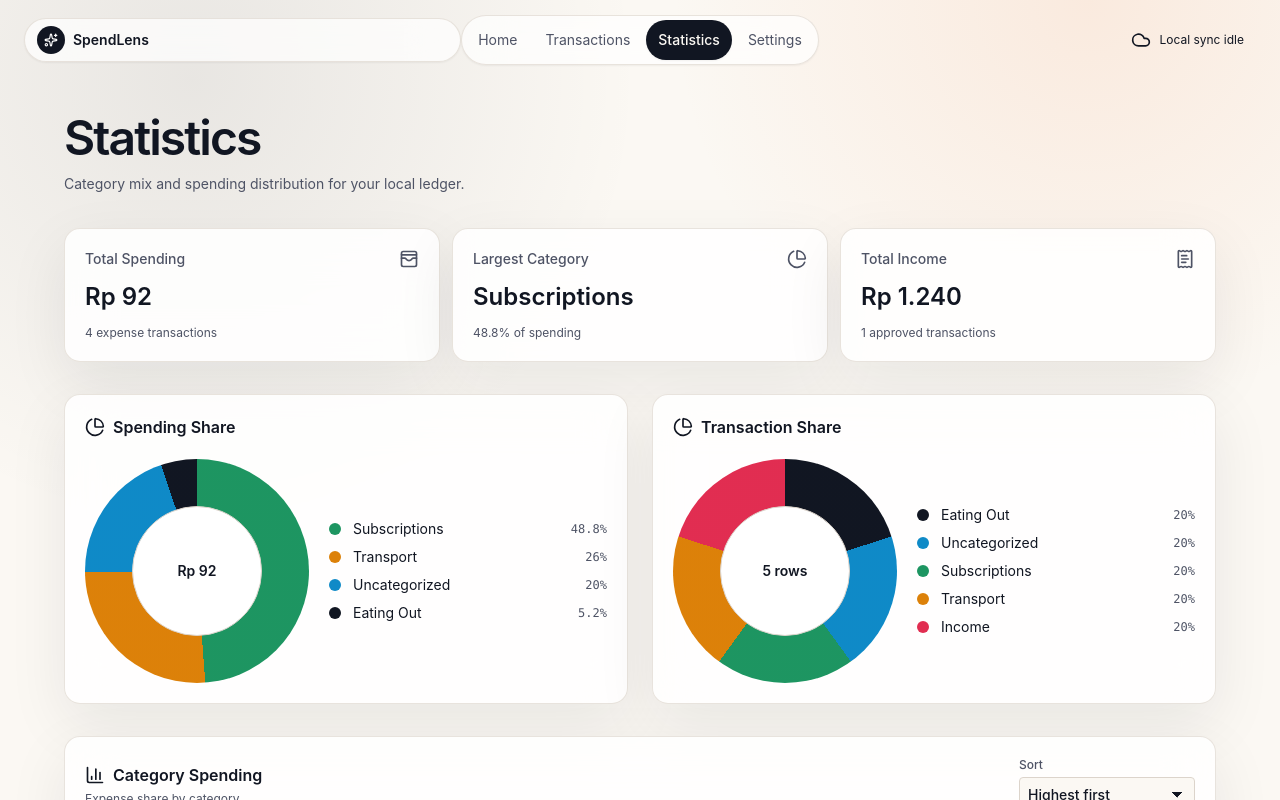
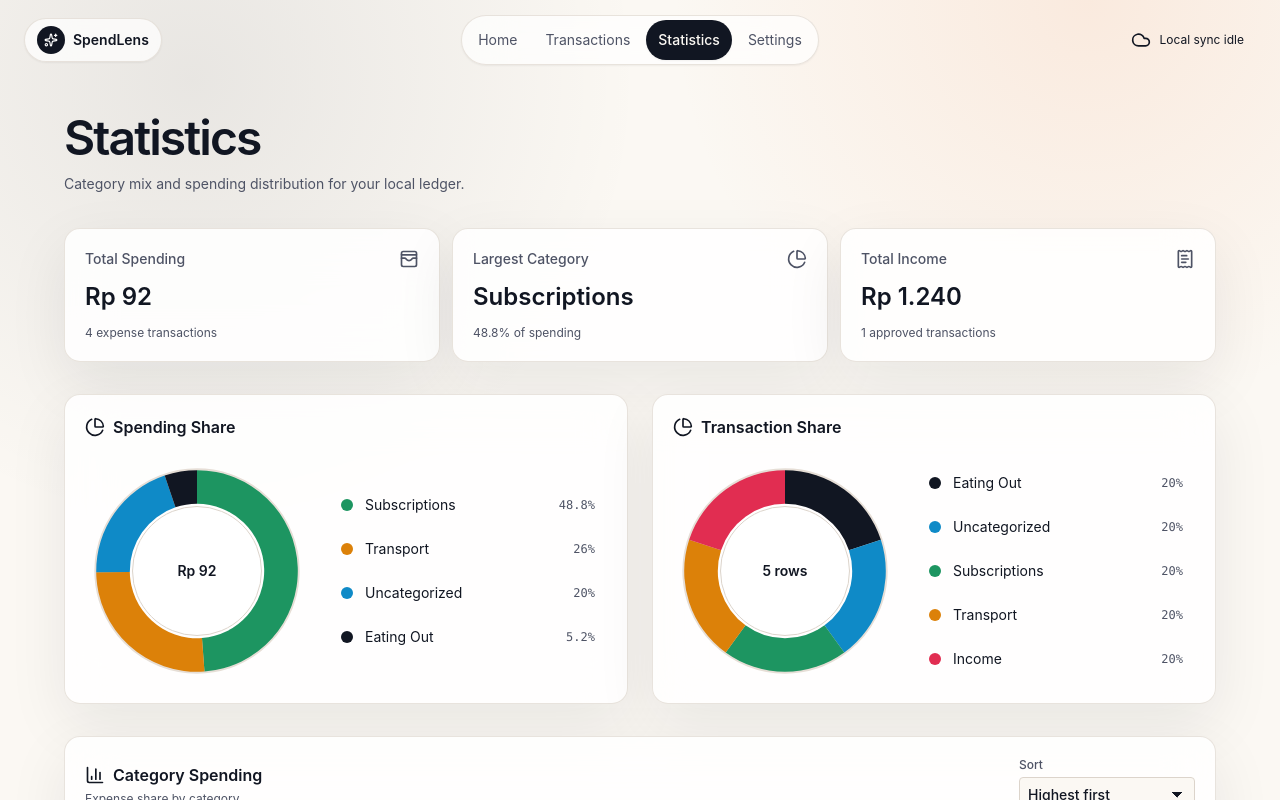
Before and after one commit to willsusanto/spend-lens, a Next.js app: page /statistics in a window 1280 px wide. Built offline with nearby package versions, Linux system fonts and the light colour scheme.

Commit message:
feat: enhance DonutChart with hover effects and dynamic segment paths

```diff
--- a/src/components/layouts/app-shell.tsx
+++ b/src/components/layouts/app-shell.tsx
@@ -32,7 +32,7 @@ export const AppShell = ({
       <header className="z-20 grid min-h-20 shrink-0 grid-cols-[1fr_auto_1fr] items-center px-4 py-3 sm:px-6">
         <Link
           href="/"
-          className="interactive-lift inline-flex min-h-11 items-center gap-2 rounded-full border border-[hsl(var(--outline-variant)/0.65)] bg-[hsl(var(--surface-lowest)/0.72)] px-3 text-sm font-semibold shadow-sm backdrop-blur-xl"
+          className="interactive-lift inline-flex min-h-11 items-center gap-2 justify-self-start rounded-full border border-[hsl(var(--outline-variant)/0.65)] bg-[hsl(var(--surface-lowest)/0.72)] px-3 text-sm font-semibold shadow-sm backdrop-blur-xl"
         >
           <span className="grid size-7 place-items-center rounded-full bg-primary text-primary-foreground">
             <Sparkles className="size-3.5" aria-hidden="true" />
--- a/src/components/ui/dialog/dialog.tsx
+++ b/src/components/ui/dialog/dialog.tsx
@@ -32,15 +32,17 @@ DialogOverlay.displayName = DialogPrimitive.Overlay.displayName;
 const DialogContent = React.forwardRef<
   React.ElementRef<typeof DialogPrimitive.Content>,
   React.ComponentPropsWithoutRef<typeof DialogPrimitive.Content>
->(({ className, children, ...props }, ref) => (
+>(({ className, children, style, ...props }, ref) => (
   <DialogPortal>
     <DialogOverlay />
+    <div className="fixed inset-0 z-50 grid place-items-center p-4">
       <DialogPrimitive.Content
         ref={ref}
         className={cn(
-        'fixed left-[50%] top-[50%] z-50 grid w-full max-w-lg translate-x-[-50%] translate-y-[-50%] gap-4 border bg-background p-6 shadow-lg duration-200 data-[state=open]:animate-in data-[state=closed]:animate-out data-[state=closed]:fade-out-0 data-[state=open]:fade-in-0 data-[state=closed]:zoom-out-95 data-[state=open]:zoom-in-95 data-[state=closed]:slide-out-to-left-1/2 data-[state=closed]:slide-out-to-top-[48%] data-[state=open]:slide-in-from-left-1/2 data-[state=open]:slide-in-from-top-[48%] sm:rounded-lg',
+          'relative grid max-h-[calc(100vh-2rem)] w-full max-w-lg gap-4 overflow-y-auto border bg-background p-6 shadow-lg duration-200 data-[state=open]:animate-in data-[state=closed]:animate-out data-[state=closed]:fade-out-0 data-[state=open]:fade-in-0 data-[state=closed]:zoom-out-95 data-[state=open]:zoom-in-95 sm:rounded-lg',
           className,
         )}
+        style={style}
         {...props}
       >
         {children}
@@ -49,6 +51,7 @@ const DialogContent = React.forwardRef<
           <span className="sr-only">Close</span>
         </DialogPrimitive.Close>
       </DialogPrimitive.Content>
+    </div>
   </DialogPortal>
 ));
 DialogContent.displayName = DialogPrimitive.Content.displayName;
--- a/src/features/statistics/components/statistics-page.tsx
+++ b/src/features/statistics/components/statistics-page.tsx
@@ -101,24 +101,6 @@ const getCountBreakdown = (transactions: FinanceTransaction[]) => {
     .toSorted((left, right) => right.count - left.count);
 };
 
-const getConicGradient = (slices: CategorySlice[]) => {
-  if (slices.length === 0) {
-    return 'conic-gradient(hsl(var(--surface-high)) 0deg 360deg)';
-  }
-
-  let start = 0;
-  const stops = slices.map((slice) => {
-    const end = start + slice.percentage * 3.6;
-    const stop = `${slice.color} ${start}deg ${end}deg`;
-
-    start = end;
-
-    return stop;
-  });
-
-  return `conic-gradient(${stops.join(', ')})`;
-};
-
 const formatPercentage = (value: number) =>
   new Intl.NumberFormat('en-US', {
     maximumFractionDigits: 1,
@@ -130,6 +112,50 @@ const sortCategorySlices = (slices: CategorySlice[], sort: CategorySort) =>
     sort === 'high' ? right.amount - left.amount : left.amount - right.amount,
   );
 
+const getSliceLabel = (slice: CategorySlice) =>
+  `${slice.name}: ${formatPercentage(slice.percentage)}%`;
+
+const getPointOnCircle = (radius: number, angle: number) => {
+  const radians = ((angle - 90) * Math.PI) / 180;
+
+  return {
+    x: 60 + radius * Math.cos(radians),
+    y: 60 + radius * Math.sin(radians),
+  };
+};
+
+const getDonutSegmentPath = (
+  startPercentage: number,
+  endPercentage: number,
+) => {
+  const startAngle = startPercentage * 3.6;
+  const endAngle = endPercentage * 3.6;
+  const largeArcFlag = endAngle - startAngle > 180 ? 1 : 0;
+  const outerStart = getPointOnCircle(54, startAngle);
+  const outerEnd = getPointOnCircle(54, endAngle);
+  const innerStart = getPointOnCircle(36, startAngle);
+  const innerEnd = getPointOnCircle(36, endAngle);
+
+  if (endPercentage - startPercentage >= 99.999) {
+    return [
+      'M 60 6',
+      'A 54 54 0 1 1 59.99 6',
+      'Z',
+      'M 60 24',
+      'A 36 36 0 1 0 59.99 24',
+      'Z',
+    ].join(' ');
+  }
+
+  return [
+    `M ${outerStart.x} ${outerStart.y}`,
+    `A 54 54 0 ${largeArcFlag} 1 ${outerEnd.x} ${outerEnd.y}`,
+    `L ${innerEnd.x} ${innerEnd.y}`,
+    `A 36 36 0 ${largeArcFlag} 0 ${innerStart.x} ${innerStart.y}`,
+    'Z',
+  ].join(' ');
+};
+
 const DonutChart = ({
   emptyLabel,
   label,
@@ -140,7 +166,13 @@ const DonutChart = ({
   label: string;
   slices: CategorySlice[];
   totalLabel: string;
-}) => (
+}) => {
+  const [hoveredSliceName, setHoveredSliceName] = useState<string | null>(null);
+  const hoveredSlice =
+    slices.find((slice) => slice.name === hoveredSliceName) ?? null;
+  let offset = 0;
+
+  return (
     <Panel className="grid gap-5 p-5">
       <div className="flex items-center gap-2">
         <PieChart className="size-5" aria-hidden="true" />
@@ -148,25 +180,92 @@ const DonutChart = ({
       </div>
 
       <div className="grid gap-5 sm:grid-cols-[14rem_minmax(0,1fr)] sm:items-center">
-      <div
+        <div className="relative mx-auto grid aspect-square w-full max-w-56 place-items-center">
+          <svg
             aria-label={label}
-        className="relative mx-auto grid aspect-square w-full max-w-56 place-items-center rounded-full"
+            className="size-full overflow-visible rounded-full"
             role="img"
-        style={{ background: getConicGradient(slices) }}
+            viewBox="0 0 120 120"
           >
-        <div className="grid size-[58%] place-items-center rounded-full border border-[hsl(var(--outline-variant))] bg-[hsl(var(--surface-lowest))] text-center">
-          <span className="px-3 text-sm font-semibold leading-5">
-            {slices.length > 0 ? totalLabel : emptyLabel}
+            <circle
+              aria-hidden="true"
+              cx="60"
+              cy="60"
+              fill="none"
+              r="46"
+              stroke="hsl(var(--surface-high))"
+              strokeWidth="18"
+            />
+            {slices.length > 0
+              ? slices.map((slice) => {
+                  const start = offset;
+                  const end = offset + slice.percentage;
+                  const isHovered = hoveredSliceName === slice.name;
+                  const hasHover = hoveredSliceName !== null;
+
+                  offset = end;
+
+                  return (
+                    <path
+                      key={slice.name}
+                      aria-label={getSliceLabel(slice)}
+                      className={cn(
+                        'cursor-pointer outline-none transition-[opacity,filter] duration-150 focus-visible:stroke-1 focus-visible:stroke-[hsl(var(--foreground))]',
+                        hasHover && !isHovered && 'opacity-35',
+                        isHovered && 'drop-shadow-sm [filter:brightness(1.08)]',
+                      )}
+                      d={getDonutSegmentPath(start, end)}
+                      fill={slice.color}
+                      fillRule="evenodd"
+                      role="button"
+                      tabIndex={0}
+                      onBlur={() => setHoveredSliceName(null)}
+                      onFocus={() => setHoveredSliceName(slice.name)}
+                      onPointerEnter={() => setHoveredSliceName(slice.name)}
+                      onPointerLeave={() => setHoveredSliceName(null)}
+                    />
+                  );
+                })
+              : null}
+          </svg>
+          <div className="pointer-events-none absolute inset-[21%] grid place-items-center rounded-full border border-[hsl(var(--outline-variant))] bg-[hsl(var(--surface-lowest))] text-center">
+            <span className="grid gap-1 px-3 text-sm font-semibold leading-5">
+              <span className="truncate">
+                {hoveredSlice
+                  ? formatPercentage(hoveredSlice.percentage)
+                  : slices.length > 0
+                    ? totalLabel
+                    : emptyLabel}
+              </span>
+              {hoveredSlice ? (
+                <span className="text-xs font-medium text-[hsl(var(--on-surface-variant))]">
+                  {hoveredSlice.name}
+                </span>
+              ) : null}
             </span>
           </div>
         </div>
 
-      <div className="grid gap-2">
+        <div className="grid gap-2 p-1">
           {slices.length > 0 ? (
-          slices.slice(0, 6).map((slice) => (
-            <div
+            slices.map((slice) => {
+              const isHovered = hoveredSliceName === slice.name;
+              const hasHover = hoveredSliceName !== null;
+
+              return (
+                <button
                   key={slice.name}
-              className="grid grid-cols-[auto_minmax(0,1fr)_auto] items-center gap-3 text-sm"
+                  type="button"
+                  className={cn(
+                    'grid min-h-9 grid-cols-[auto_minmax(0,1fr)_auto] items-center gap-3 rounded px-2 text-left text-sm transition-colors',
+                    hasHover && !isHovered && 'opacity-55',
+                    isHovered &&
+                      'bg-[hsl(var(--surface-low))] text-[hsl(var(--foreground))] ring-1 ring-inset ring-[hsl(var(--outline-variant))]',
+                  )}
+                  onBlur={() => setHoveredSliceName(null)}
+                  onFocus={() => setHoveredSliceName(slice.name)}
+                  onPointerEnter={() => setHoveredSliceName(slice.name)}
+                  onPointerLeave={() => setHoveredSliceName(null)}
                 >
                   <span
                     className="size-3 rounded-sm"
@@ -176,8 +275,9 @@ const DonutChart = ({
                   <span className="font-mono text-xs text-[hsl(var(--on-surface-variant))]">
                     {formatPercentage(slice.percentage)}%
                   </span>
-            </div>
-          ))
+                </button>
+              );
+            })
           ) : (
             <p className="text-sm text-[hsl(var(--on-surface-variant))]">
               No transactions available.
@@ -187,6 +287,7 @@ const DonutChart = ({
       </div>
     </Panel>
   );
+};
 
 const CategoryBars = ({
   onSortChange,
```
Lines whose indentation alone changed are shown as unchanged.
